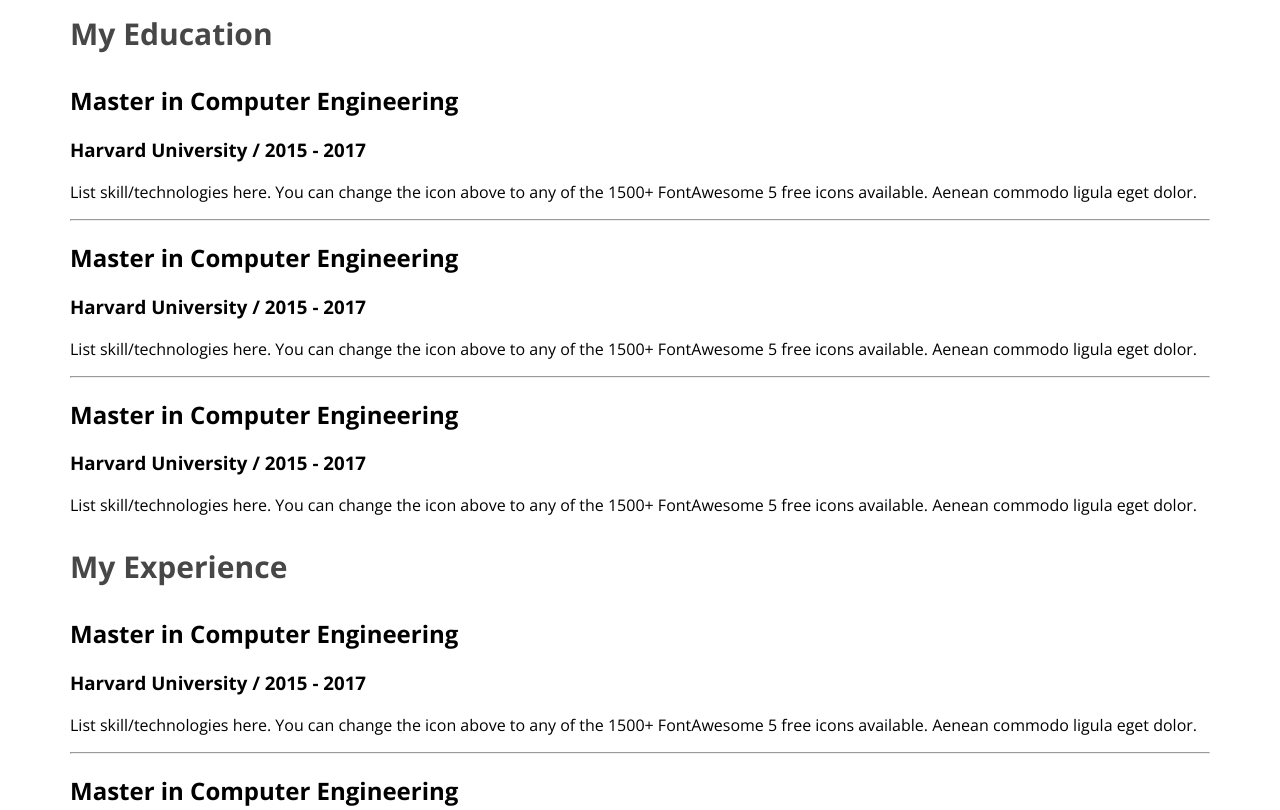
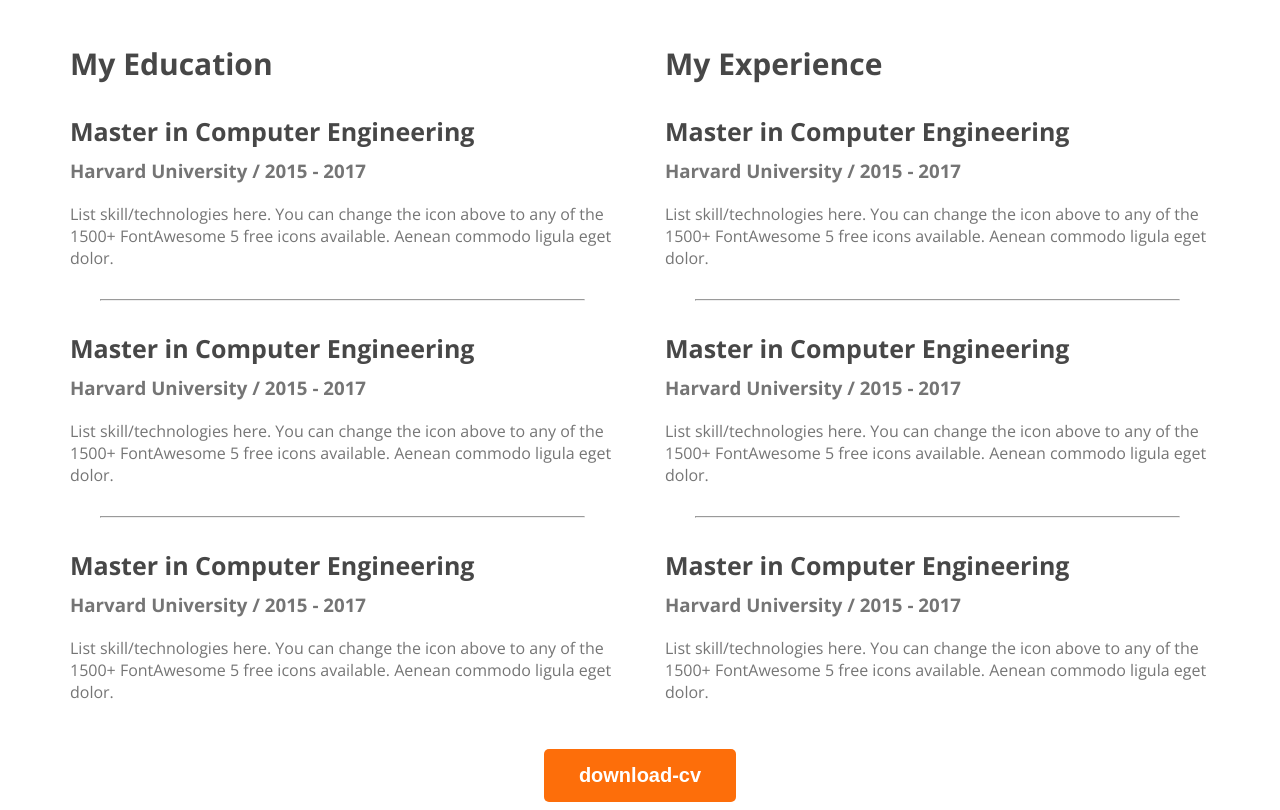
Before and after one commit to Emrandu1989/developer-portfolio, a plain HTML site: page index.html in a window 1280 px wide. Shown: the part 2380-3190 px from the top of the page. Drawn offline with nearby package versions, Linux system fonts and the light colour scheme.

Commit message:
finished the resume section

```diff
--- a/index.html
+++ b/index.html
@@ -149,6 +149,9 @@
                         </div>
                      </div>
                   </div>
+                  <div class="download-cv">
+                      <button class="btn-primary">download-cv</button>
+                  </div>
              </section>
     </main>
     <footer>
--- a/styles/portfolio.css
+++ b/styles/portfolio.css
@@ -147,3 +147,29 @@
    font-size: 30px;
    font-weight: 700px;
 }
+.resume-container{
+    display: flex;
+    gap: 50px;
+}
+.resume-item-title{
+    color: #474747;
+    font-size: 25px;
+    font-weight: 700px;
+    margin-bottom: 10px;
+}
+.resume-item-institute{
+    margin-bottom: 20px;
+    margin-top: 0px;
+}
+.resume-item-institute,.resume-item-description{
+    color: #757575;
+
+}
+
+.resume-container hr{
+    margin: 30px;
+}
+.download-cv{
+    text-align: center;
+    margin: 30px;
+}
```
